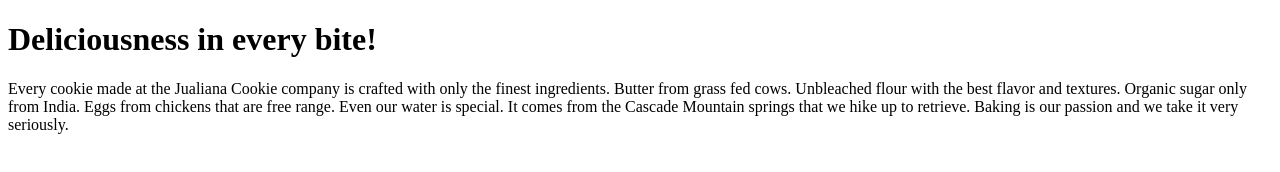
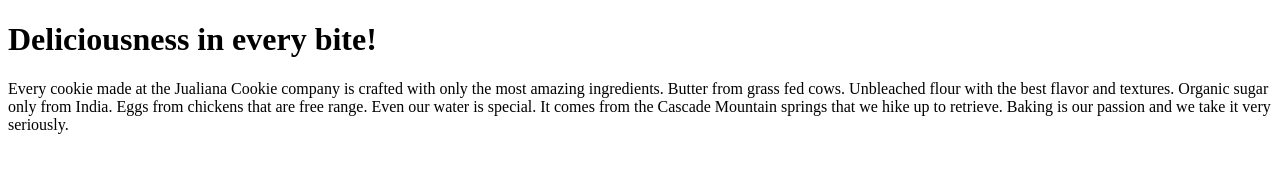
Before and after one commit to Juliana-Omoba/AdeolaCookingCompany.com, a plain HTML site: page index.htm in a window 1280 px wide. Drawn offline with Linux system fonts and the light colour scheme.

Commit message:
update index text

```diff
--- a/index.htm
+++ b/index.htm
@@ -3,7 +3,7 @@
 <body>
 
 <h1>Deliciousness in every bite!</h1>
-<p>Every cookie made at the Jualiana Cookie company is crafted with only the finest ingredients. Butter from grass fed cows. Unbleached flour with the best flavor and textures. Organic sugar only from India. Eggs from chickens that are free range. Even our water is special. It comes from the Cascade Mountain springs that we hike up to retrieve. Baking is our passion and we take it very seriously.</p>
+<p>Every cookie made at the Jualiana Cookie company is crafted with only the most amazing ingredients. Butter from grass fed cows. Unbleached flour with the best flavor and textures. Organic sugar only from India. Eggs from chickens that are free range. Even our water is special. It comes from the Cascade Mountain springs that we hike up to retrieve. Baking is our passion and we take it very seriously.</p>
 
 </body>
 </html>
```
